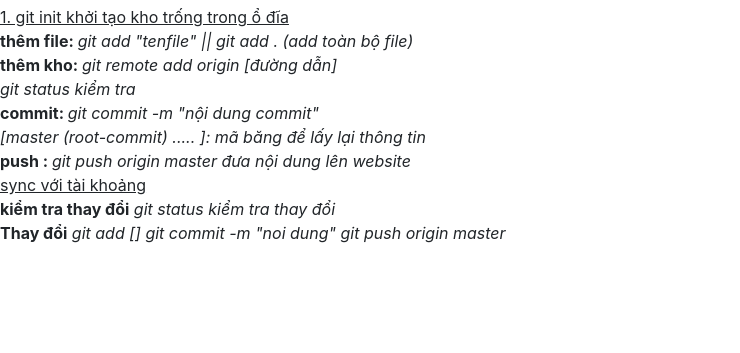
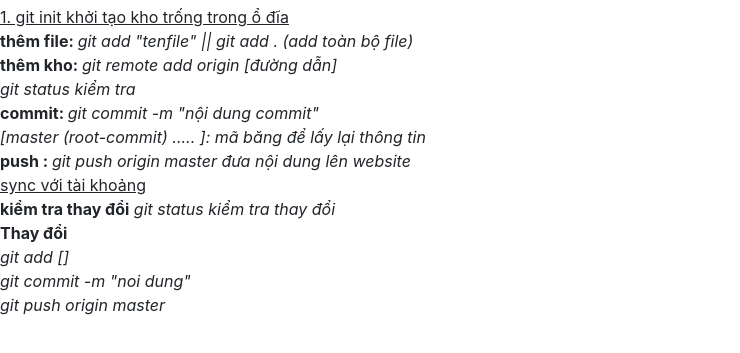
Before and after one commit to chungvux01/chungvux01.github.io, a plain HTML site: page index.html in a window 1280 px wide. Shown: the part 193-546 px from the top of the page, without its empty margins (0-740 px from the left). Drawn offline with Linux system fonts and the light colour scheme.

Commit message:
them noi dung

```diff
--- a/index.html
+++ b/index.html
@@ -47,10 +47,10 @@
 			<i>git status   kiểm tra thay đổi</i>
 		</li>
 		<li>
-			<b>Thay đổi</b>
-			<i>git add []   </i>
-			<i>git commit -m "noi dung"   </i>
-			<i>git push origin master</i>
+			<b>Thay đổi</b><br>
+			<i>git add []   </i><br>
+			<i>git commit -m "noi dung"   </i><br>
+			<i>git push origin master</i><br>
 		</li>
 	 </ul>
 
```
